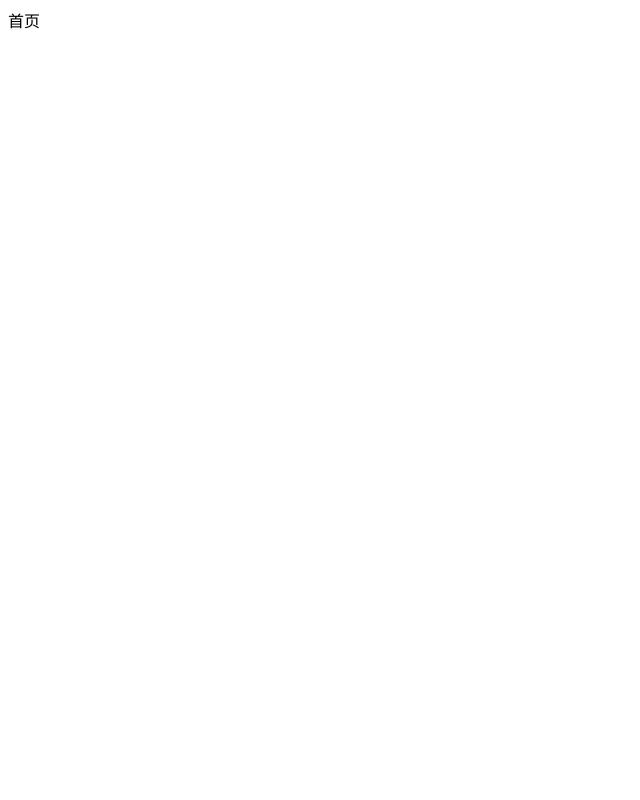
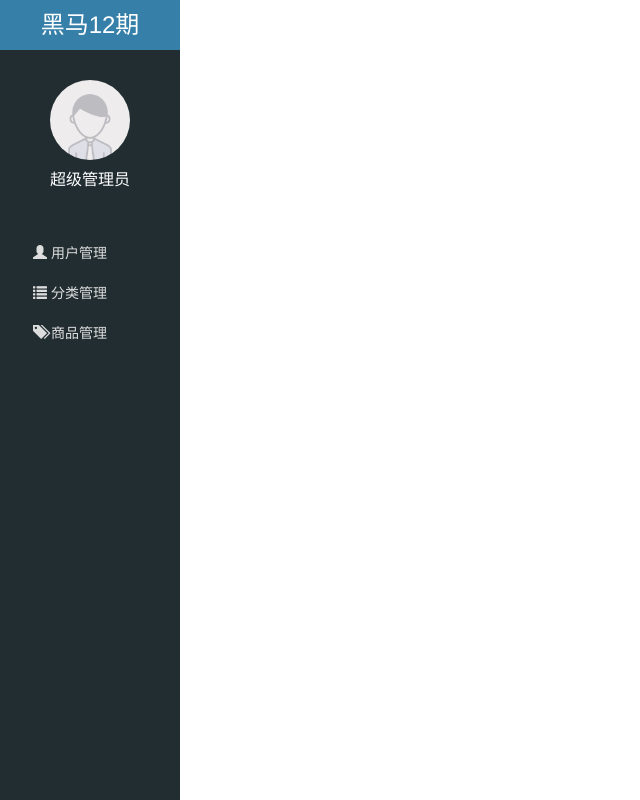
Before and after one commit to cnmmmp2017/letao, a website: page public/back/index.html in a window 1280 px wide. Shown: the whole page, without its empty margins (0-640 px from the left). Drawn offline with Linux system fonts and the light colour scheme.

Commit message:
主页-侧边栏功能

```diff
--- a/public/back/css/common.css
+++ b/public/back/css/common.css
@@ -1,4 +1,22 @@
 @charset "UTF-8";
+
+html,body {
+    height: 100%;
+}
+
+* {
+    margin: 0;
+    padding: 0;
+    list-style: none;
+}
+
+a {
+    text-decoration: none;
+}
+
+a:link,a:visited,a:hover,a:active {
+    text-decoration: none;
+}
 
 .login_bg {
     background-color: #222d32;
@@ -11,3 +29,63 @@
 .panel h4 {
     text-align: center;
 }
+
+/* 左边栏 */
+.lt_aside {
+    width: 180px;
+    height: 100%;
+    background-color: #222d32;
+    position: absolute;
+    left: 0;
+}
+
+.lt_aside .brand a {
+    display: block;
+    width: 180px;
+    height: 50px;
+    background-color: #367fa9;
+    color: #fff;
+    text-align: center;
+    line-height: 50px;
+    font-size: 24px;
+}
+
+.lt_aside .user {
+    width: 180px;
+    height: 150px;
+}
+
+.lt_aside .user img {
+    width: 80px;
+    height: 80px;
+    display: block;
+    margin: 30px auto 0;
+    border-radius: 50%;
+}
+
+.lt_aside .user p {
+    height: 40px;
+    line-height: 40px;
+    color: #fff;
+    text-align: center;
+    font-size: 16px;
+}
+
+.lt_aside .nav a {
+    display: block;
+    height: 40px;
+    line-height: 40px;
+    color: #ddd;
+    padding-left: 30px;
+    border: 3px solid transparent;
+}
+
+.lt_aside .nav a.now {
+    border-left-color: #069;
+    background-color: #1d1f21;
+    color: #fff;
+}
+
+.lt_aside .nav .child a {
+    padding-left: 50px;
+}
--- a/public/back/index.html
+++ b/public/back/index.html
@@ -4,9 +4,59 @@
     <meta charset="UTF-8">
     <meta name="viewport" content="width=device-width, initial-scale=1.0">
     <meta http-equiv="X-UA-Compatible" content="ie=edge">
-    <title>Document</title>
+    <title>乐淘管理系统-首页</title>
+    <link rel="stylesheet" href="./lib/bootstrap/css/bootstrap.min.css">
+    <link rel="stylesheet" href="./lib/bootstrap-validator/css/bootstrapValidator.min.css">
+    <link rel="stylesheet" href="./lib/nprogress/nprogress.css">
+    <link rel="stylesheet" href="./css/common.css">
 </head>
 <body>
-    首页
+    <!-- 左边栏 -->
+    <div class="lt_aside">
+        <div class="brand">
+            <a href="index.html">黑马12期</a>
+        </div>
+        <div class="user">
+            <img src="./images/default.png" alt="">
+            <p>超级管理员</p>
+        </div>
+        <div class="nav">
+            <ul>
+                <li>
+                    <a href="user.html">
+                        <span class="glyphicon glyphicon-user"></span>
+                        用户管理
+                    </a>
+                </li>
+                <li>
+                    <a href="javascript:;">
+                        <span class="glyphicon glyphicon-list"></span>
+                        分类管理
+                    </a>
+                    <div class="child" style="display:none">
+                        <a href="first.html">一级分类</a>
+                        <a href="second.html">二级分类</a>
+                    </div>
+                </li>
+                <li>
+                    <a href="product.html">
+                        <span class="glyphicon glyphicon-tags"></span>
+                        商品管理
+                    </a>
+                </li>
+            </ul>
+        </div>
+
+    </div>
+
+
+
+    <script src="./lib/jquery/jquery.min.js"></script>
+    <script src="./lib/bootstrap/js/bootstrap.min.js"></script>
+    <script src="./lib/bootstrap-validator/js/bootstrapValidator.min.js"></script>
+    <script src="./lib/nprogress/nprogress.js"></script>
+    <script src="./js/common.js"></script>
+    <script src="./js/index.js"></script>
+
 </body>
 </html>
```
Also changed, not shown: public/back/js/index.js (added).
